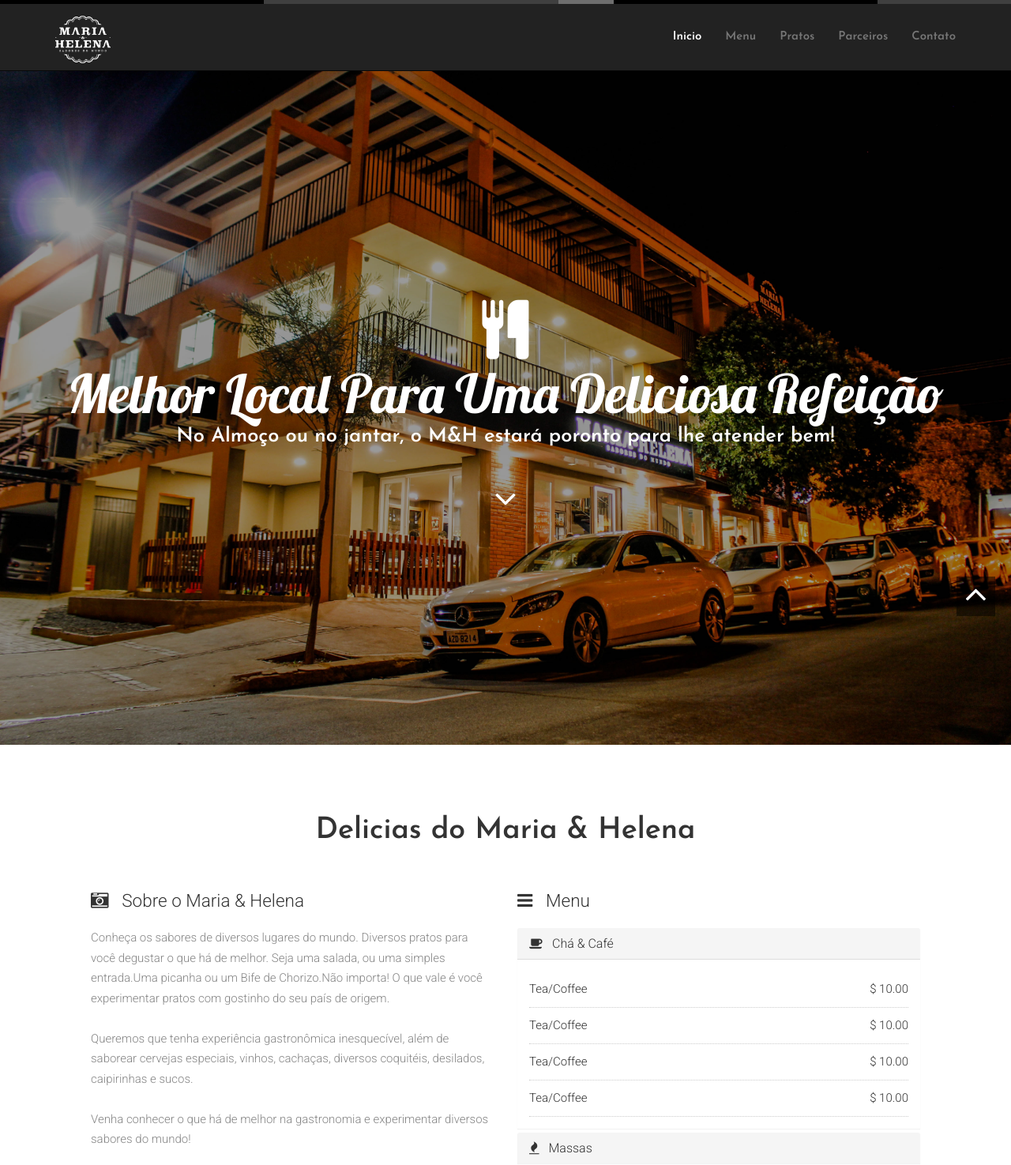
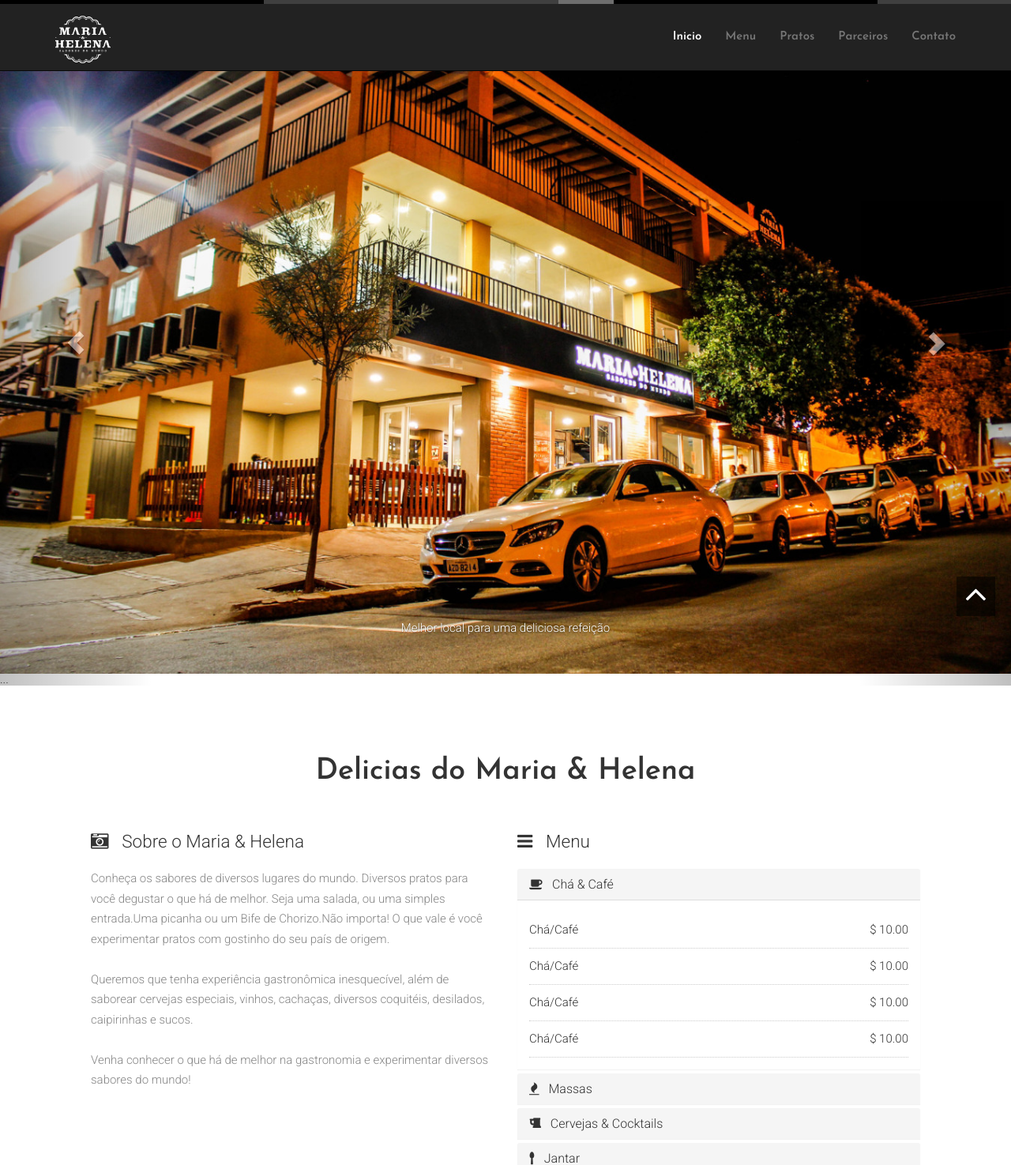
Before and after one commit to caionitro/caionitro.github.io, a PHP site: page / in a window 1280 px wide, after a click on "Chá & Café". Shown: the top 1475 px of the page at 79% size. Run offline with PHP 8.4, Linux system fonts and the light colour scheme; grey boxes labelled with a size stand in for pictures from a placeholder-image service; some libraries are stand-ins or nearby versions.

Commit message:
alteracoes das imagens e adicionei o slider

```diff
--- a/assets/style.css
+++ b/assets/style.css
@@ -45,6 +45,18 @@ p{font-size:1em;line-height: 1.7em; margin-bottom: 1.7em;}
 .banner .caption-info h1{font:normal 4.5em Lobster,Arial,Helvetica;text-transform:capitalize;}
 .banner .caption-info p{font:600 1.7em Josefin Sans,Arial,Helvetica;}
 .banner a.explore{color: #fff;}
+
+/*SLIDER - CARROUSEL*/
+/*.carousel,.item,.active {height: 100%;}
+.carousel-inner {height: 100%;}
+.fill {width: 100%;
+	height: 100%;
+	background-position: center;
+	-webkit-background-size: cover;
+	-moz-background-size: cover;
+    background-size: cover;
+    -o-background-size: cover;
+}*/
 
 /*about*/
 .about.spacer{padding-left: 4em; padding-right: 4em;padding-bottom: 0;}
@@ -157,6 +169,7 @@ p{font-size:1em;line-height: 1.7em; margin-bottom: 1.7em;}
 
 	.grid.team div{margin: 0;padding: 0;}
 	figure.effect-chico figcaption {padding: 1.5em;}
+	figure.effect-oscar figcaption{padding: 12%;}
 	#map{height: 200px;}
 	.footer{padding-bottom: 2em;}
 }
--- a/index.html
+++ b/index.html
@@ -44,6 +44,7 @@
 <div class="topbar animated fadeInLeftBig"></div>
 
 <!-- Header Starts -->
+
 <div class="navbar-wrapper">
       <div class="container">
 
@@ -87,9 +88,9 @@
 
 
 
-<div id="home">
+<!-- <div id="home"> -->
 <!-- Slider Starts -->
-<div class="banner">
+<!-- <div class="banner">
           <img src="images/bg_mh.jpg" alt="banner" class="img-responsive">
           <div class="caption">
             <div class="caption-wrapper">
@@ -101,9 +102,40 @@
               </div>
             </div>
           </div>
+</div> -->
+<!-- Full Page Image Background Carousel Header -->
+<div id="carousel-example-generic" class="carousel slide" data-ride="carousel">
+  <!-- Indicators -->
+
+  <!-- Wrapper for slides -->
+  <div class="carousel-inner" role="listbox">
+    <div class="item active">
+      <img class="fill" src="./images/bg_mh.jpg" alt="...">
+      <div class="carousel-caption">
+        Melhor local para uma deliciosa refeição
+      </div>
+    </div>
+    <div class="item">
+      <img class="fill" src="http://placehold.it/1900x1080&text=Slide Two" alt="...">
+      <div class="carousel-caption">
+        No Almoço ou no jantar, o M&H estará poronto para lhe atender bem!
+      </div>
+    </div>
+    ...
+  </div>
+
+  <!-- Controls -->
+  <a class="left carousel-control" href="#carousel-example-generic" role="button" data-slide="prev">
+    <span class="glyphicon glyphicon-chevron-left" aria-hidden="true"></span>
+    <span class="sr-only">Anterior</span>
+  </a>
+  <a class="right carousel-control" href="#carousel-example-generic" role="button" data-slide="next">
+    <span class="glyphicon glyphicon-chevron-right" aria-hidden="true"></span>
+    <span class="sr-only">Próximo</span>
+  </a>
 </div>
 <!-- #Slider Ends -->
-</div>
+<!-- </div> -->
 
 
 
@@ -145,10 +177,10 @@
     </div>
     <div id="collapseOne" class="panel-collapse collapse" role="tabpanel">
       <div class="panel-body">
-        <div class="clearfix food-list"><div class="pull-left">Tea/Coffee</div><span class="pull-right">$ 10.00</span></div>
-        <div class="clearfix food-list"><div class="pull-left">Tea/Coffee</div><span class="pull-right">$ 10.00</span></div>
-        <div class="clearfix food-list"><div class="pull-left">Tea/Coffee</div><span class="pull-right">$ 10.00</span></div>
-        <div class="clearfix food-list"><div class="pull-left">Tea/Coffee</div><span class="pull-right">$ 10.00</span></div>
+        <div class="clearfix food-list"><div class="pull-left">Chá/Café</div><span class="pull-right">$ 10.00</span></div>
+        <div class="clearfix food-list"><div class="pull-left">Chá/Café</div><span class="pull-right">$ 10.00</span></div>
+        <div class="clearfix food-list"><div class="pull-left">Chá/Café</div><span class="pull-right">$ 10.00</span></div>
+        <div class="clearfix food-list"><div class="pull-left">Chá/Café</div><span class="pull-right">$ 10.00</span></div>
       </div>
     </div>
   </div>
@@ -162,10 +194,10 @@
     </div>
     <div id="collapseTwo" class="panel-collapse collapse" role="tabpanel">
       <div class="panel-body">
-        <div class="clearfix food-list"><div class="pull-left">Tea/Coffee</div><span class="pull-right">$ 10.00</span></div>
-        <div class="clearfix food-list"><div class="pull-left">Tea/Coffee</div><span class="pull-right">$ 10.00</span></div>
-        <div class="clearfix food-list"><div class="pull-left">Tea/Coffee</div><span class="pull-right">$ 10.00</span></div>
-        <div class="clearfix food-list"><div class="pull-left">Tea/Coffee</div><span class="pull-right">$ 10.00</span></div>
+        <div class="clearfix food-list"><div class="pull-left">Chá/Café</div><span class="pull-right">$ 10.00</span></div>
+        <div class="clearfix food-list"><div class="pull-left">Chá/Café</div><span class="pull-right">$ 10.00</span></div>
+        <div class="clearfix food-list"><div class="pull-left">Chá/Café</div><span class="pull-right">$ 10.00</span></div>
+        <div class="clearfix food-list"><div class="pull-left">Chá/Café</div><span class="pull-right">$ 10.00</span></div>
       </div>
     </div>
   </div>
@@ -179,10 +211,10 @@
     </div>
     <div id="collapseThree" class="panel-collapse collapse" role="tabpanel">
       <div class="panel-body">
-        <div class="clearfix food-list"><div class="pull-left">Tea/Coffee</div><span class="pull-right">$ 10.00</span></div>
-        <div class="clearfix food-list"><div class="pull-left">Tea/Coffee</div><span class="pull-right">$ 10.00</span></div>
-        <div class="clearfix food-list"><div class="pull-left">Tea/Coffee</div><span class="pull-right">$ 10.00</span></div>
-        <div class="clearfix food-list"><div class="pull-left">Tea/Coffee</div><span class="pull-right">$ 10.00</span></div>
+        <div class="clearfix food-list"><div class="pull-left">Chá/Café</div><span class="pull-right">$ 10.00</span></div>
+        <div class="clearfix food-list"><div class="pull-left">Chá/Café</div><span class="pull-right">$ 10.00</span></div>
+        <div class="clearfix food-list"><div class="pull-left">Chá/Café</div><span class="pull-right">$ 10.00</span></div>
+        <div class="clearfix food-list"><div class="pull-left">Chá/Café</div><span class="pull-right">$ 10.00</span></div>
       </div>
     </div>
   </div>
@@ -197,10 +229,10 @@
     </div>
     <div id="collapseFour" class="panel-collapse collapse" role="tabpanel">
       <div class="panel-body">
-        <div class="clearfix food-list"><div class="pull-left">Tea/Coffee</div><span class="pull-right">$ 10.00</span></div>
-        <div class="clearfix food-list"><div class="pull-left">Tea/Coffee</div><span class="pull-right">$ 10.00</span></div>
-        <div class="clearfix food-list"><div class="pull-left">Tea/Coffee</div><span class="pull-right">$ 10.00</span></div>
-        <div class="clearfix food-list"><div class="pull-left">Tea/Coffee</div><span class="pull-right">$ 10.00</span></div>
+        <div class="clearfix food-list"><div class="pull-left">Chá/Café</div><span class="pull-right">$ 10.00</span></div>
+        <div class="clearfix food-list"><div class="pull-left">Chá/Café</div><span class="pull-right">$ 10.00</span></div>
+        <div class="clearfix food-list"><div class="pull-left">Chá/Café</div><span class="pull-right">$ 10.00</span></div>
+        <div class="clearfix food-list"><div class="pull-left">Chá/Café</div><span class="pull-right">$ 10.00</span></div>
       </div>
     </div>
   </div>
@@ -215,10 +247,10 @@
     </div>
     <div id="collapseFive" class="panel-collapse collapse" role="tabpanel">
       <div class="panel-body">
-        <div class="clearfix food-list"><div class="pull-left">Tea/Coffee</div><span class="pull-right">$ 10.00</span></div>
-        <div class="clearfix food-list"><div class="pull-left">Tea/Coffee</div><span class="pull-right">$ 10.00</span></div>
-        <div class="clearfix food-list"><div class="pull-left">Tea/Coffee</div><span class="pull-right">$ 10.00</span></div>
-        <div class="clearfix food-list"><div class="pull-left">Tea/Coffee</div><span class="pull-right">$ 10.00</span></div>
+        <div class="clearfix food-list"><div class="pull-left">Chá/Café</div><span class="pull-right">$ 10.00</span></div>
+        <div class="clearfix food-list"><div class="pull-left">Chá/Café</div><span class="pull-right">$ 10.00</span></div>
+        <div class="clearfix food-list"><div class="pull-left">Chá/Café</div><span class="pull-right">$ 10.00</span></div>
+        <div class="clearfix food-list"><div class="pull-left">Chá/Café</div><span class="pull-right">$ 10.00</span></div>
       </div>
     </div>
   </div>
```
Also changed, not shown: images/bg_mh.jpg, images/logo@2x.png (deleted), images/portfolio/frios.jpg, images/portfolio/linguica_acebolada.jpg, images/portfolio/peixe.jpg, images/portfolio/petiscos.jpg, 3 other files.
